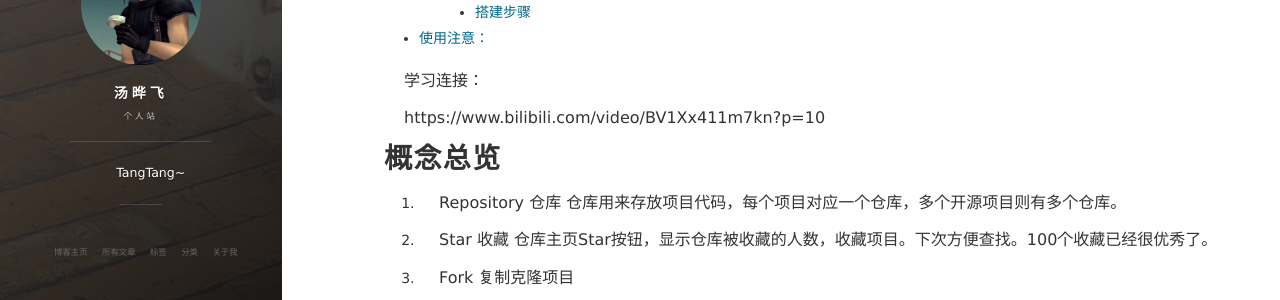
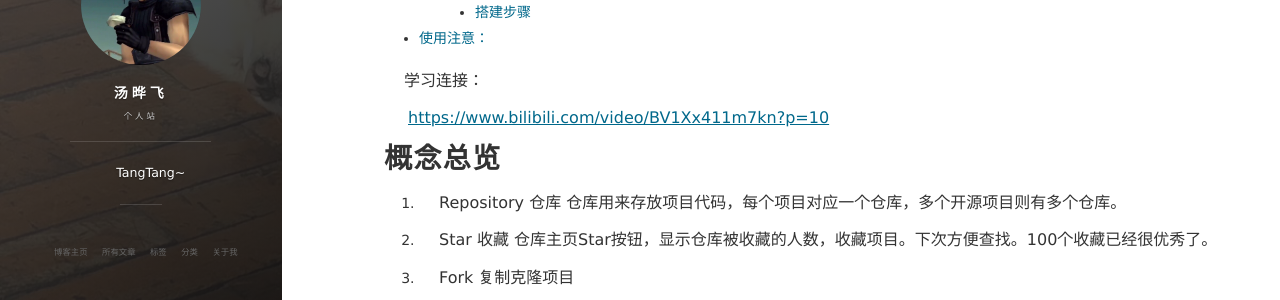
Before and after one commit to aner1001/aner1001.github.io, a Jekyll site: the page built from _posts/git/2020-11-08-GitHub使用手册.md, in a window 1280 px wide. Shown: the part 343-643 px from the top of the page. Built offline with Jekyll 4.4.1, drawn with Linux system fonts in a browser that asks for light colours; nearby versions of some CDN libraries; comment, search, counter and statistics services are not loaded.

Commit message:
连接标签优化。

```diff
--- a/_posts/git/2020-11-08-GitHub使用手册.md
+++ b/_posts/git/2020-11-08-GitHub使用手册.md
@@ -11,7 +11,7 @@ toc: true
 
 学习连接：
 
-https://www.bilibili.com/video/BV1Xx411m7kn?p=10
+<https://www.bilibili.com/video/BV1Xx411m7kn?p=10>
 
 
 
```
